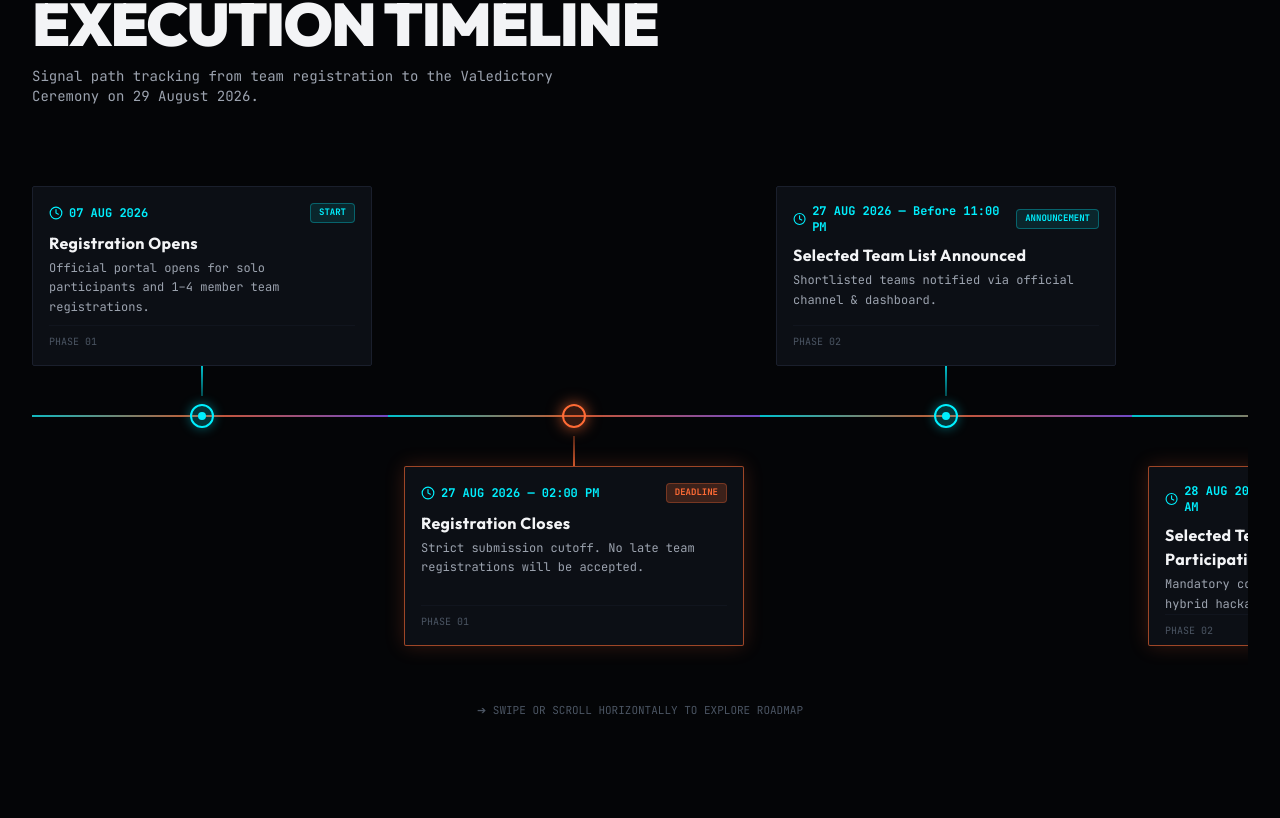
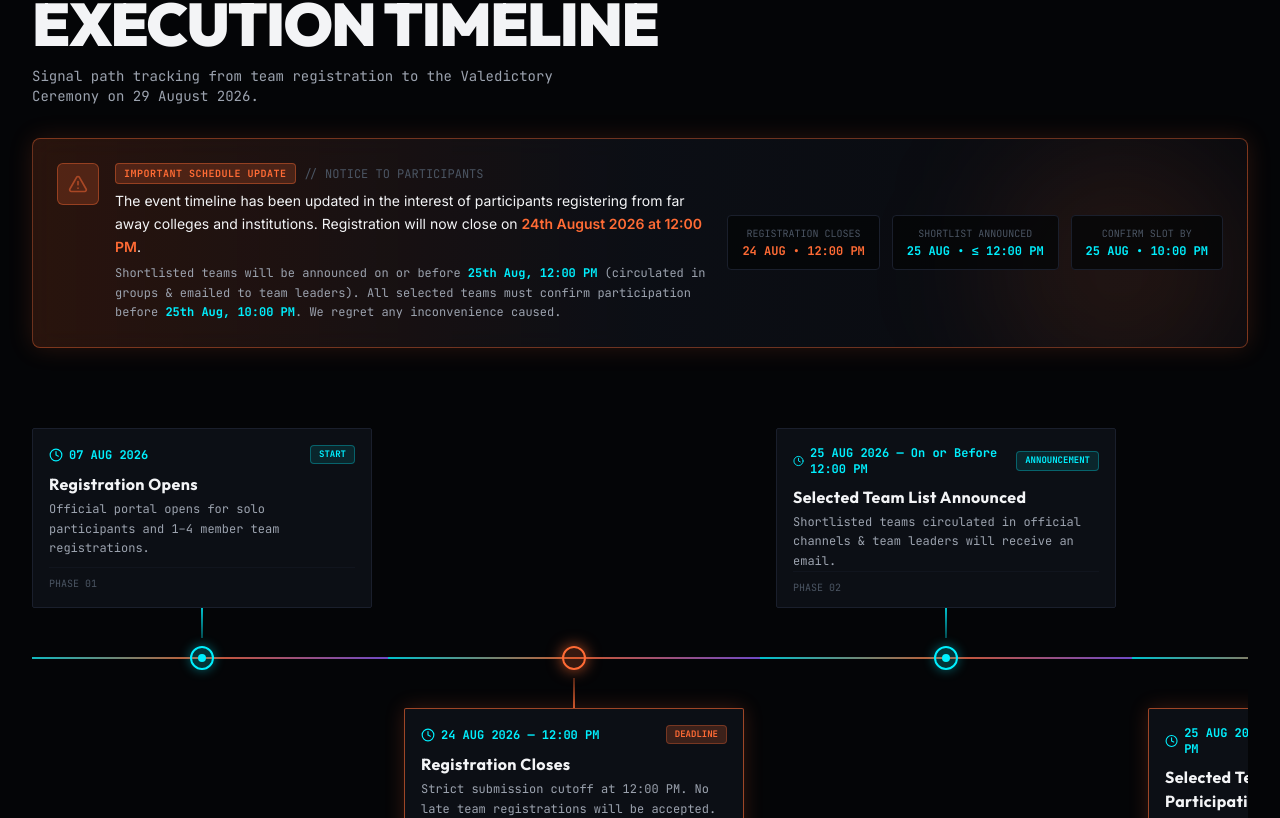
Before and after one commit to TanveerS24/Aashav-Hope, a Next.js app: page / in a window 1280 px wide. Shown: the part 4382-5200 px from the top of the page. Built offline with nearby package versions, Linux system fonts and the light colour scheme.

Commit message:
Important schedule update

```diff
--- a/src/components/timeline/TimelineSection.tsx
+++ b/src/components/timeline/TimelineSection.tsx
@@ -2,7 +2,7 @@
 
 import React, { useRef } from "react";
 import { TIMELINE_PHASES } from "@/data/timeline";
-import { Clock } from "lucide-react";
+import { Clock, AlertTriangle } from "lucide-react";
 import { motion } from "framer-motion";
 
 export const TimelineSection: React.FC = () => {
@@ -23,7 +23,7 @@ export const TimelineSection: React.FC = () => {
       className="relative py-24 px-4 sm:px-6 lg:px-8 max-w-[1600px] w-full mx-auto overflow-hidden"
     >
       {/* Section Header (Filter & Scroll Buttons Removed) */}
-      <div className="flex flex-col items-center text-center sm:items-start sm:text-left gap-2 mb-12">
+      <div className="flex flex-col items-center text-center sm:items-start sm:text-left gap-2 mb-8">
         <div className="flex items-center gap-2 font-mono text-xs text-cyan-brand tracking-widest uppercase">
           <span className="text-tertiary">005 /</span>
           <span>HORIZONTAL MISSION ROADMAP</span>
@@ -37,6 +37,58 @@ export const TimelineSection: React.FC = () => {
           Signal path tracking from team registration to the Valedictory Ceremony on 29 August 2026.
         </p>
       </div>
+
+      {/* Schedule Revision Disclaimer Banner */}
+      <motion.div
+        initial={{ opacity: 0, y: 15 }}
+        whileInView={{ opacity: 1, y: 0 }}
+        viewport={{ once: true }}
+        transition={{ duration: 0.5 }}
+        className="relative rounded-lg bg-gradient-to-r from-sunrise-brand/15 via-card/90 to-surface/90 border border-sunrise-brand/40 p-5 sm:p-6 mb-12 backdrop-blur-md shadow-[0_0_25px_rgba(255,107,53,0.15)] overflow-hidden"
+      >
+        {/* Ambient Glow */}
+        <div className="absolute top-0 right-0 w-64 h-64 bg-sunrise-brand/10 rounded-full blur-3xl pointer-events-none" />
+
+        <div className="relative z-10 flex flex-col lg:flex-row gap-5 items-start lg:items-center justify-between">
+          <div className="flex items-start gap-4">
+            <div className="p-2.5 rounded-md bg-sunrise-brand/20 border border-sunrise-brand/40 text-sunrise-brand shrink-0 mt-0.5 sm:mt-0">
+              <AlertTriangle className="w-5 h-5 animate-pulse" />
+            </div>
+            <div>
+              <div className="flex flex-wrap items-center gap-2 mb-1.5">
+                <span className="px-2 py-0.5 text-[10px] font-mono font-bold tracking-wider uppercase rounded bg-sunrise-brand/20 text-sunrise-brand border border-sunrise-brand/40">
+                  IMPORTANT SCHEDULE UPDATE
+                </span>
+                <span className="text-xs font-mono text-tertiary">
+                  // NOTICE TO PARTICIPANTS
+                </span>
+              </div>
+              <p className="text-sm text-offwhite leading-relaxed">
+                The event timeline has been updated in the interest of participants registering from far away colleges and institutions.
+                Registration will now close on <strong className="text-sunrise-brand font-semibold">24th August 2026 at 12:00 PM</strong>.
+              </p>
+              <p className="text-xs font-mono text-dimwhite mt-1.5 leading-relaxed">
+                Shortlisted teams will be announced on or before <span className="text-cyan-brand font-semibold">25th Aug, 12:00 PM</span> (circulated in groups &amp; emailed to team leaders). All selected teams must confirm participation before <span className="text-cyan-brand font-semibold">25th Aug, 10:00 PM</span>. We regret any inconvenience caused.
+              </p>
+            </div>
+          </div>
+
+          <div className="flex flex-wrap sm:flex-nowrap gap-3 shrink-0 w-full lg:w-auto pt-3 lg:pt-0 border-t lg:border-t-0 border-surface-border/40">
+            <div className="bg-background/80 border border-surface-border px-3.5 py-2.5 rounded text-center min-w-[130px] flex-1 lg:flex-none">
+              <div className="text-[10px] font-mono text-tertiary uppercase">Registration Closes</div>
+              <div className="text-xs font-mono font-bold text-sunrise-brand mt-0.5">24 AUG • 12:00 PM</div>
+            </div>
+            <div className="bg-background/80 border border-surface-border px-3.5 py-2.5 rounded text-center min-w-[130px] flex-1 lg:flex-none">
+              <div className="text-[10px] font-mono text-tertiary uppercase">Shortlist Announced</div>
+              <div className="text-xs font-mono font-bold text-cyan-brand mt-0.5">25 AUG • ≤ 12:00 PM</div>
+            </div>
+            <div className="bg-background/80 border border-surface-border px-3.5 py-2.5 rounded text-center min-w-[130px] flex-1 lg:flex-none">
+              <div className="text-[10px] font-mono text-tertiary uppercase">Confirm Slot By</div>
+              <div className="text-xs font-mono font-bold text-cyan-brand mt-0.5">25 AUG • 10:00 PM</div>
+            </div>
+          </div>
+        </div>
+      </motion.div>
 
       {/* Main Horizontal Timeline Track Container */}
       <div className="relative py-4">
--- a/src/config/event.ts
+++ b/src/config/event.ts
@@ -56,9 +56,9 @@ export const EVENT_CONFIG: EventConfig = {
   winnerCount: 5,
 
   registrationOpenDate: "07 August 2026",
-  registrationCloseDate: "27 August 2026 at 2:00 PM",
-  selectionAnnounceDate: "27 August 2026 before 10:00 PM",
-  selectionConfirmDeadline: "28 August 2026 before 10:00 PM",
+  registrationCloseDate: "24 August 2026 at 12:00 PM",
+  selectionAnnounceDate: "25 August 2026 on or before 12:00 PM",
+  selectionConfirmDeadline: "25 August 2026 before 10:00 PM",
 
   coordinator: {
     name: "S Tanveer Muhammed",
--- a/src/data/faq.ts
+++ b/src/data/faq.ts
@@ -31,21 +31,21 @@ export const FAQ_ITEMS: FAQItem[] = [
     id: "faq-4",
     question: "When does registration close?",
     answer:
-      "Registration closes strictly on 27 August 2026 at 2:00 PM IST. Early submission is strongly recommended as slots are limited.",
+      "Registration closes strictly on 24 August 2026 at 12:00 PM IST. Early submission is strongly recommended as slots are limited.",
     category: "Schedule",
   },
   {
     id: "faq-5",
     question: "When will selected teams be announced?",
     answer:
-      "The list of shortlisted teams will be officially published on 27 August 2026 before 10:00 PM IST.",
+      "The list of shortlisted teams will be officially published on or before 25 August 2026 at 12:00 PM IST.",
     category: "Schedule",
   },
   {
     id: "faq-6",
     question: "When must selected teams confirm participation?",
     answer:
-      "Selected teams must complete their participation confirmation before 10:00 PM IST on 28 August 2026 to lock their spot.",
+      "Selected teams must complete their participation confirmation before 10:00 PM IST on 25 August 2026 to lock their spot.",
     category: "Schedule",
   },
   {
--- a/src/data/timeline.ts
+++ b/src/data/timeline.ts
@@ -20,7 +20,7 @@ export const TIMELINE_PHASES: TimelinePhase[] = [
     phaseId: "01",
     phaseTitle: "REGISTRATION",
     subtitle: "Team Formation & Application Submission",
-    dateRange: "07 AUG — 27 AUG 2026",
+    dateRange: "07 AUG — 24 AUG 2026",
     status: "active",
     events: [
       {
@@ -30,9 +30,9 @@ export const TIMELINE_PHASES: TimelinePhase[] = [
         badge: "START",
       },
       {
-        time: "27 AUG 2026 — 02:00 PM",
+        time: "24 AUG 2026 — 12:00 PM",
         title: "Registration Closes",
-        description: "Strict submission cutoff. No late team registrations will be accepted.",
+        description: "Strict submission cutoff at 12:00 PM. No late team registrations will be accepted.",
         badge: "DEADLINE",
         isMilestone: true,
       },
@@ -42,19 +42,19 @@ export const TIMELINE_PHASES: TimelinePhase[] = [
     phaseId: "02",
     phaseTitle: "SELECTION & CONFIRMATION",
     subtitle: "Shortlisting & Slot Locking",
-    dateRange: "27 AUG — 28 AUG 2026",
+    dateRange: "24 AUG — 25 AUG 2026",
     status: "upcoming",
     events: [
       {
-        time: "27 AUG 2026 — Before 11:00 PM",
+        time: "25 AUG 2026 — On or Before 12:00 PM",
         title: "Selected Team List Announced",
-        description: "Shortlisted teams notified via official channel & dashboard.",
+        description: "Shortlisted teams circulated in official channels & team leaders will receive an email.",
         badge: "ANNOUNCEMENT",
       },
       {
-        time: "28 AUG 2026 — Before 11:00 AM",
+        time: "25 AUG 2026 — Before 10:00 PM",
         title: "Selected Teams Must Confirm Participation",
-        description: "Mandatory confirmation cutoff to secure hybrid hackathon slots.",
+        description: "Mandatory confirmation cutoff before 10:00 PM to secure hybrid hackathon slots.",
         badge: "CONFIRMATION",
         isMilestone: true,
       },
```
